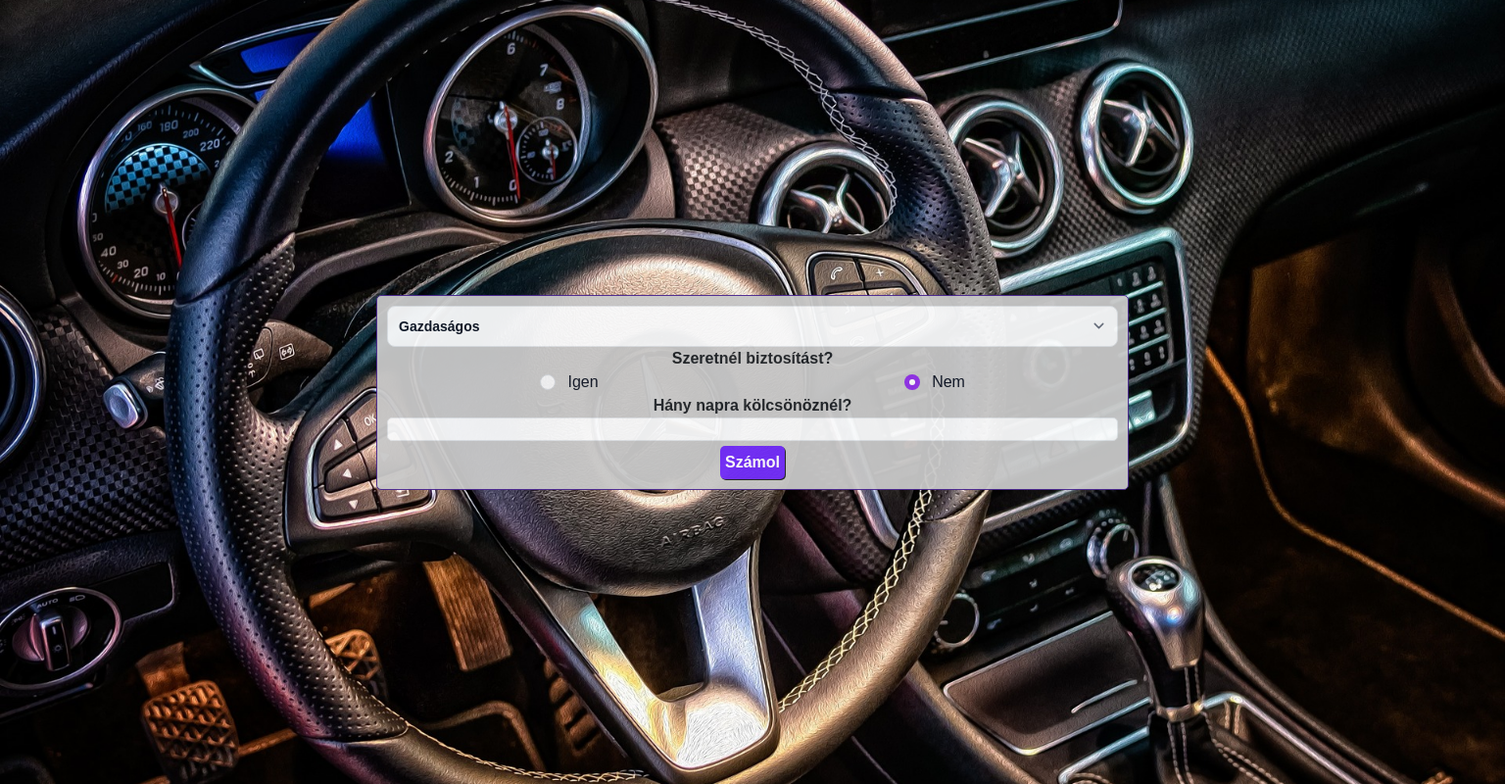
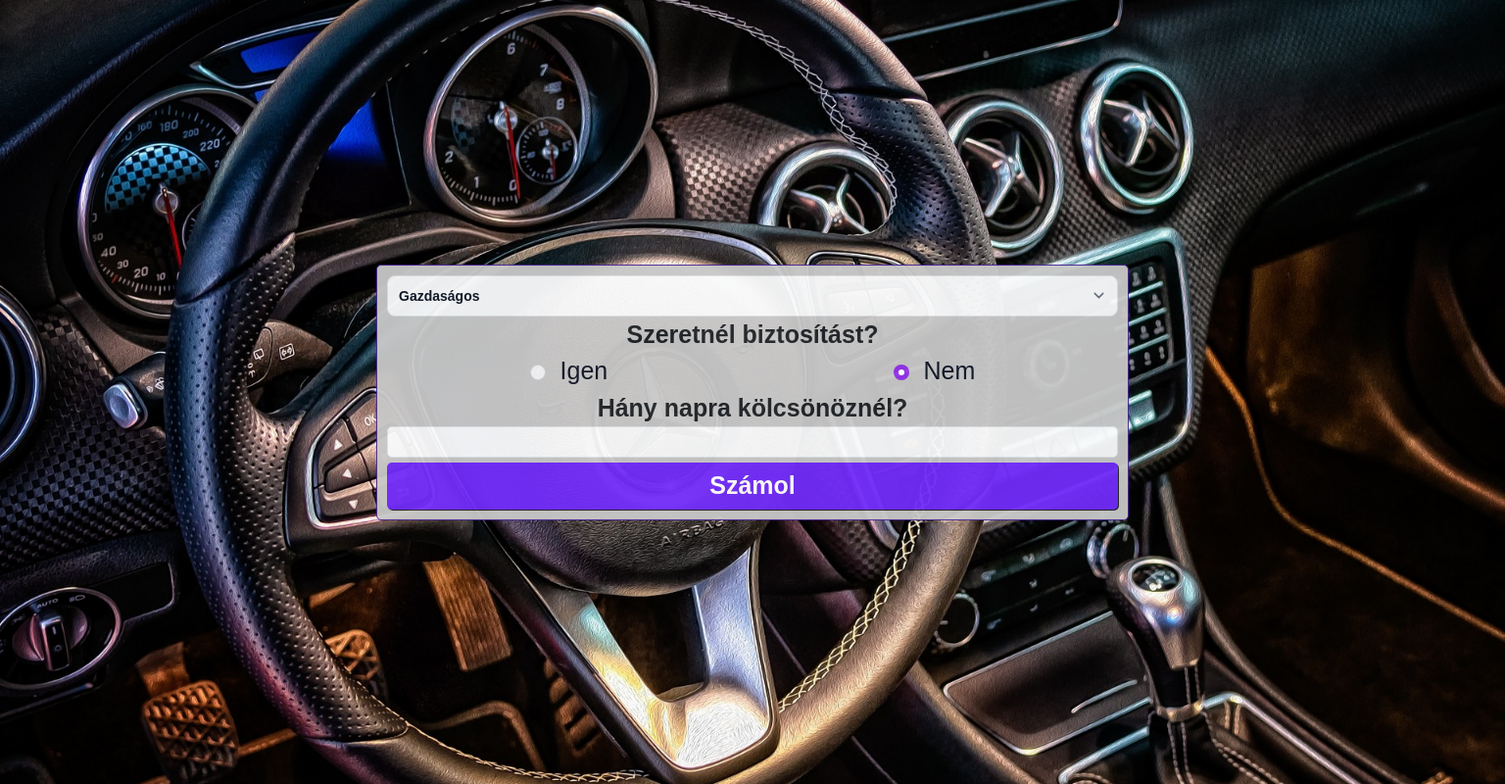
Before and after one commit to MarkoAlma/Autokolcsonzo, a plain HTML site: page index.html in a window 1536 px wide. Shown: the whole page at 98% size. Drawn offline with nearby package versions, Linux system fonts and the light colour scheme.

Commit message:
Add files via upload

```diff
--- a/style.css
+++ b/style.css
@@ -30,6 +30,7 @@ body {
 }
 
 .keret {
+    min-width: 300px;
     opacity: 0.95;
     background-color: rgb(200, 200, 200);
     border: #4c2991 1px solid;
@@ -38,11 +39,16 @@ body {
     text-align: center;
     font-weight: bold;
     font-family:Arial, Helvetica, sans-serif;
+    justify-content: center;
+    display: flex;
+    flex-direction: column;
+    align-items:stretch;
+
 }
 
 input[type='number'] {
     text-align: center;
-    padding: 1px;
+    padding: 5px;
     border-radius: 5px;
     margin-bottom: 5px;
 }
@@ -64,3 +70,9 @@ option {
     color: white;
     font-weight: bold;
 }
+
+@media screen and (min-width: 1500px) {
+    body {
+        font-size: 25px;
+    }
+}
```
